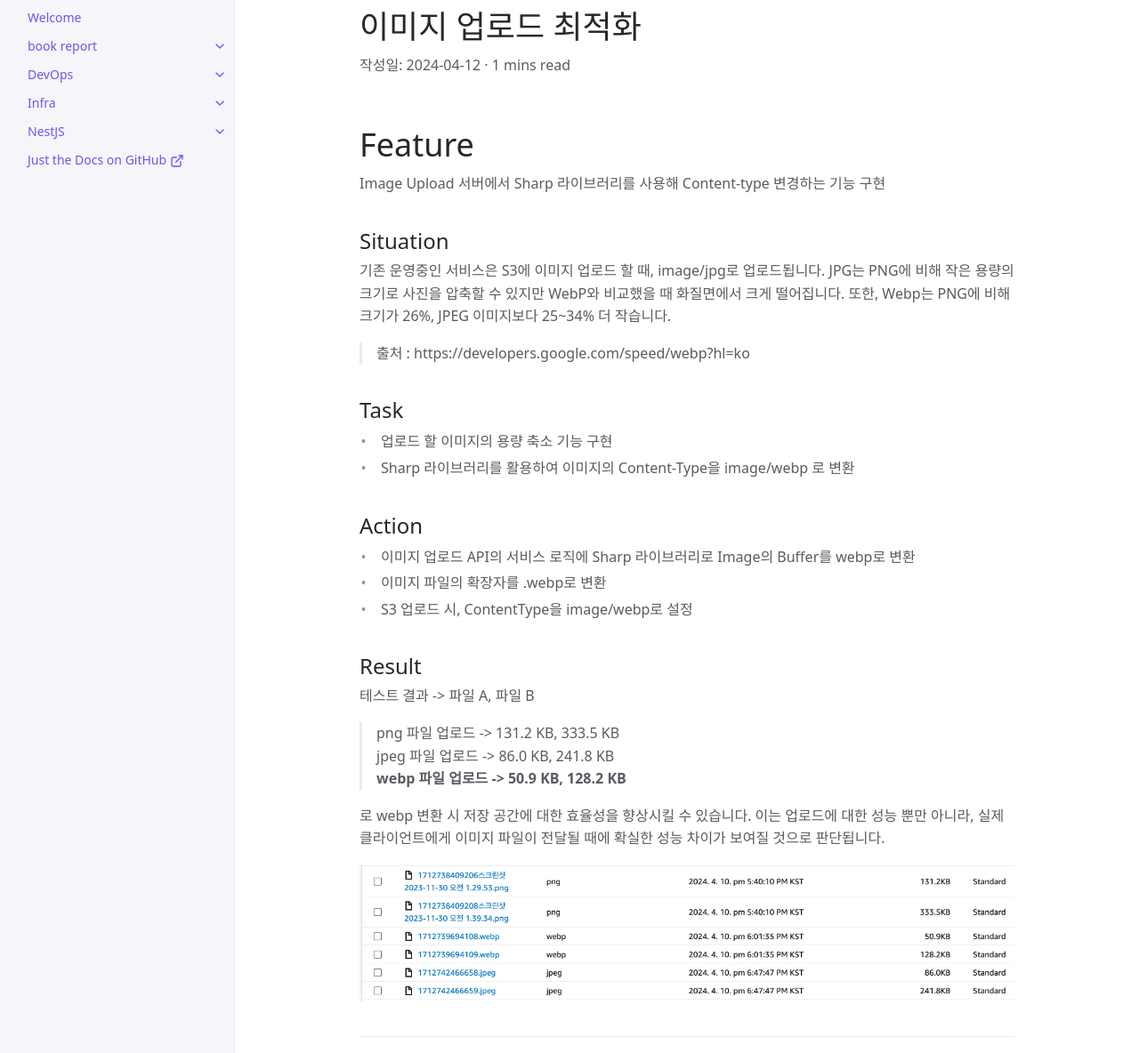
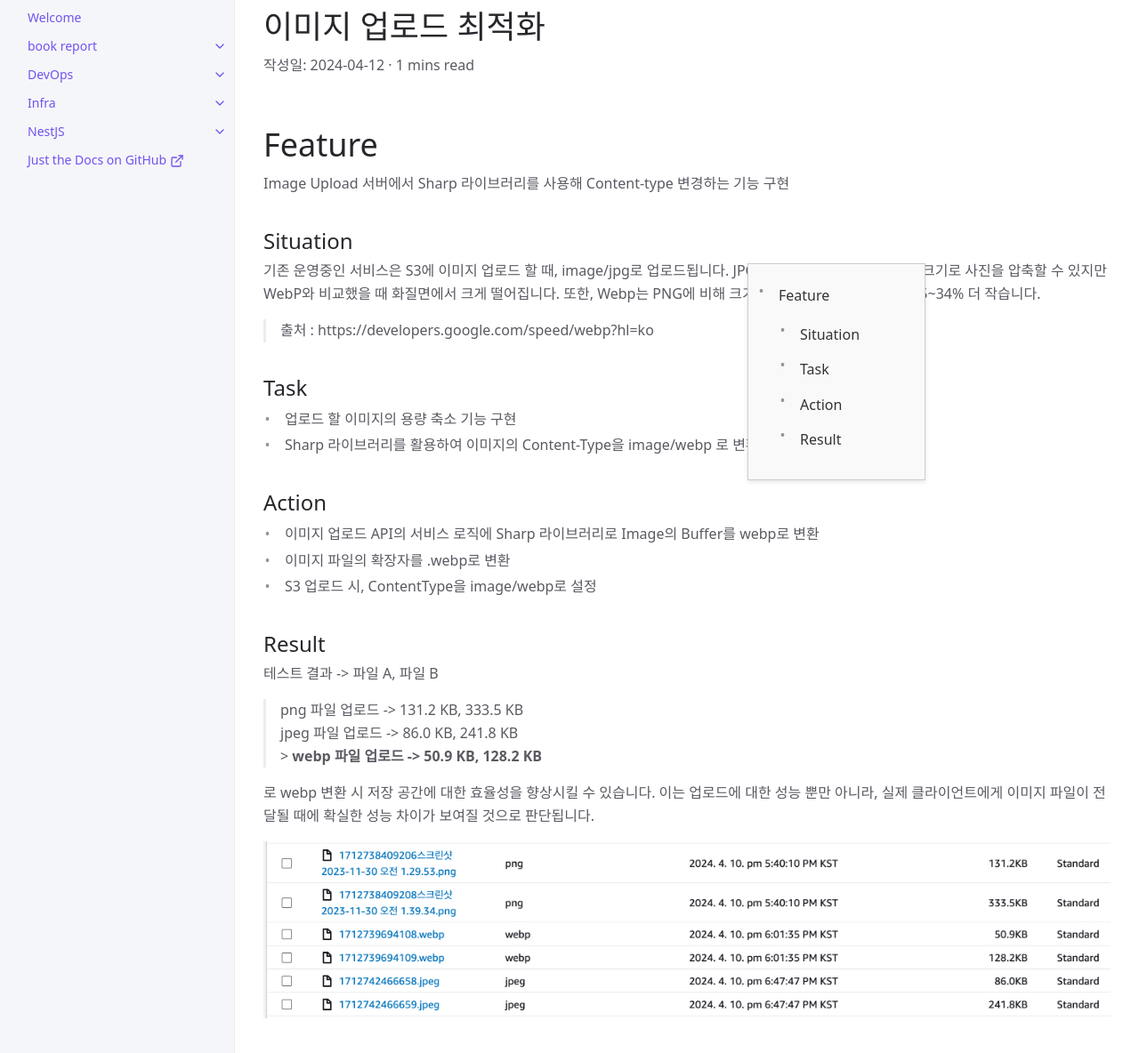
Before and after one commit to weekend-study-kr/weekend-study-kr.github.io, a Jekyll site: the page built from docs/NestJS/Improvement/improve.1.md, in a window 1280 px wide and 1400 px high, cut to the strip 104-1296 px from the top of the window. Shown: the top 1184 px of the strip at 89% size. Built offline with Jekyll 4.4.1, drawn with Linux system fonts in a browser that asks for light colours; cached includes are drawn as plain includes; comment, search, counter and statistics services are not loaded.

Commit message:
feat: toc 작업

```diff
--- a/_layouts/default.html
+++ b/_layouts/default.html
@@ -52,6 +52,7 @@ layout: table_wrappers
             <use xlink:href=\"#svg-link\"></use>
           </svg>" anchorClass="anchor-heading" anchorAttrs="aria-labelledby=\"%html_id%\"" %}
           {% else %}
+
           <h1><strong>{{ page.title }}</strong></h1>
           {% if page.has_children == false and page.published_date != nil %}
           작성일: {{ page.published_date }}
--- a/_layouts/post.html
+++ b/_layouts/post.html
@@ -2,38 +2,42 @@
 layout: table_wrappers
 ---
 
-<!DOCTYPE html>
+<!doctype html>
 
 <html lang="{{ site.lang | default: 'ko-KR' }}">
   {% include head.html %}
 
   <body>
     <noscript id="deferred-styles">
-    <link href="https://fonts.googleapis.com/css?family=Righteous%7CMerriweather:300,300i,400,400i,700,700i"
-      rel="stylesheet">
-    <link rel="stylesheet" href="https://use.fontawesome.com/releases/v5.0.13/css/all.css"
-      integrity="sha384-DNOHZ68U8hZfKXOrtjWvjxusGo9WQnrNx2sqG0tfsghAvtVlRW3tvkXWZh58N9jp" crossorigin="anonymous">
+      <link
+        href="https://fonts.googleapis.com/css?family=Righteous%7CMerriweather:300,300i,400,400i,700,700i"
+        rel="stylesheet"
+      />
+      <link
+        rel="stylesheet"
+        href="https://use.fontawesome.com/releases/v5.0.13/css/all.css"
+        integrity="sha384-DNOHZ68U8hZfKXOrtjWvjxusGo9WQnrNx2sqG0tfsghAvtVlRW3tvkXWZh58N9jp"
+        crossorigin="anonymous"
+      />
     </noscript>
     <a class="skip-to-main" href="#main-content">Skip to main content</a>
-  {% include icons/icons.html %}
-  {% include components/sidebar.html %}
+    {% include icons/icons.html %} {% include components/sidebar.html %}
     <div class="main" id="top">
       {% include components/header.html %}
       <div class="main-content-wrap">
         {% include components/breadcrumbs.html %}
         <div id="main-content" class="main-content">
           <main>
-          {% if site.heading_anchors != false %}
+            {% if page.has_toc %}
+            <div class="toc">{% include toc.html html=content %}</div>
+            {% endif %}{% if site.heading_anchors != false %}
             <h1><strong>{{ page.title }}</strong></h1>
             {% if page.has_children == false and page.published_date != nil %}
-          작성일: {{ page.published_date }}
-          {% endif %}
-          {% include readtime_post.html %}
+            작성일: {{ page.published_date }} {% endif %} {% include
+            readtime_post.html %}
             <br />
 
-
             {{ content }}
-
 
             <!-- {% include vendor/anchor_headings.html html=content beforeHeading="true" anchorBody="<svg
                         viewBox=\"0 0 16 16\" aria-hidden=\"true\">
@@ -42,46 +46,44 @@ layout: table_wrappers
             {% else %}
             <h1><strong>{{ page.title }}</strong></h1>
             {% if page.has_children == false and page.published_date != nil %}
-          작성일: {{ page.published_date }}
-          {% endif %}
+            작성일: {{ page.published_date }} {% endif %}
             <br />
 
-          {{ content }}
-
-          {% endif %}
-
-          {% if page.has_children == true and page.has_toc != false %}
-          {% include components/children_nav.html %}
-          {% endif %}
-
-          {% if page.has_children == false %}
-          {% include components/prev_next.html
-          include_parent=page.parent
+            {{ content }} {% endif %} {% if page.has_children == true and
+            page.has_toc != false %} {% include components/children_nav.html %}
+            {% endif %} {% if page.has_children == false %} {% include
+            components/prev_next.html include_parent=page.parent
             include_grand_parent=page.grand_parent
-          include_nav_order=page.nav_order
-          %}
-          {% endif %}
-
-          {% if page.has_children == false %}
-          <script src="https://giscus.app/client.js" data-repo="weekend-study-kr/weekend-study-kr.github.io"
-            data-repo-id="R_kgDOJ0EQOQ" data-category="General" data-category-id="DIC_kwDOJ0EQOc4CaQfX"
-            data-mapping="title" data-strict="0" data-reactions-enabled="1" data-emit-metadata="0"
-            data-input-position="bottom" data-theme="light" data-lang="ko" data-loading="lazy" crossorigin="anonymous"
-            async>
-            </script>
+            include_nav_order=page.nav_order %} {% endif %} {% if
+            page.has_children == false %}
+            <script
+              src="https://giscus.app/client.js"
+              data-repo="weekend-study-kr/weekend-study-kr.github.io"
+              data-repo-id="R_kgDOJ0EQOQ"
+              data-category="General"
+              data-category-id="DIC_kwDOJ0EQOc4CaQfX"
+              data-mapping="title"
+              data-strict="0"
+              data-reactions-enabled="1"
+              data-emit-metadata="0"
+              data-input-position="bottom"
+              data-theme="light"
+              data-lang="ko"
+              data-loading="lazy"
+              crossorigin="anonymous"
+              async
+            ></script>
             {% endif %}
           </main>
           {% include components/footer.html %}
         </div>
       </div>
-    {% if site.search_enabled != false %}
-    {% include components/search_footer.html %}
-    {% endif %}
+      {% if site.search_enabled != false %} {% include
+      components/search_footer.html %} {% endif %}
     </div>
 
     <!--  {% if site.mermaid %}-->
     <!--    {% include components/mermaid.html %}-->
     <!--  {% endif %}-->
   </body>
-
 </html>
--- a/_sass/layout.scss
+++ b/_sass/layout.scss
@@ -31,11 +31,12 @@
   }
 
   @include mq(lg) {
+    max-width: 100rem;
     // stylelint-disable function-name-case
     // disable for Max(), we want to use the CSS max() function
     margin-left: Max(
       #{$nav-width},
-      calc((100% - #{$nav-width + $content-width}) / 2 + #{$nav-width})
+      calc((100% - #{$nav-width + $content-width}) / 2 + #{$nav-width}) - 25rem
     );
     // stylelint-enable function-name-case
   }
@@ -216,3 +217,28 @@ giscus-frame {
   padding-left: 10px;
   padding-right: 10px;
 }
+
+.toc {
+  position: fixed;
+  top: 25rem;
+  right: 15rem;
+  width: 200px;
+  max-height: 300px;
+  overflow-y: auto;
+  padding: 10px;
+  background-color: #f9f9f9;
+  border: 1px solid #ccc;
+  box-shadow: 0 2px 5px rgba(0, 0, 0, 0.1);
+  z-index: 1000;
+}
+
+.toc a {
+  display: block;
+  padding: 5px 0;
+  color: #333;
+  text-decoration: none;
+}
+
+.toc a:hover {
+  background-color: #e8e8e8;
+}
--- a/docs/NestJS/Improvement/improve.1.md
+++ b/docs/NestJS/Improvement/improve.1.md
@@ -38,8 +39,7 @@ JPG는 PNG에 비해 작은 용량의 크기로 사진을 압축할 수 있지
 테스트 결과 -> 파일 A, 파일 B
 
 > png 파일 업로드 -> 131.2 KB, 333.5 KB <br>
-> jpeg 파일 업로드 -> 86.0 KB, 241.8 KB <br>
-> **webp 파일 업로드 -> 50.9 KB, 128.2 KB** <br>
+> jpeg 파일 업로드 -> 86.0 KB, 241.8 KB <br> > **webp 파일 업로드 -> 50.9 KB, 128.2 KB** <br>
 
 로 webp 변환 시 저장 공간에 대한 효율성을 향상시킬 수 있습니다.
 이는 업로드에 대한 성능 뿐만 아니라, 실제 클라이언트에게 이미지 파일이 전달될 때에 확실한 성능 차이가 보여질 것으로 판단됩니다.
```
Also changed, not shown: other parts of docs/NestJS/Improvement/improve.1.md (+1 -0 lines), _sass/base.scss (+0 -53 lines). Lines whose indentation alone changed are shown as unchanged.
